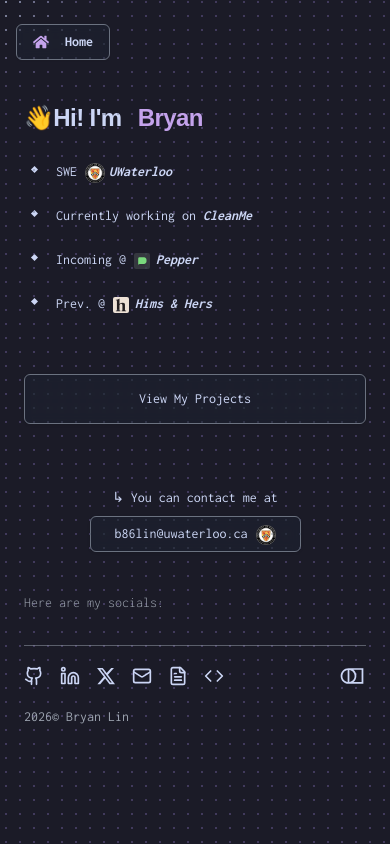
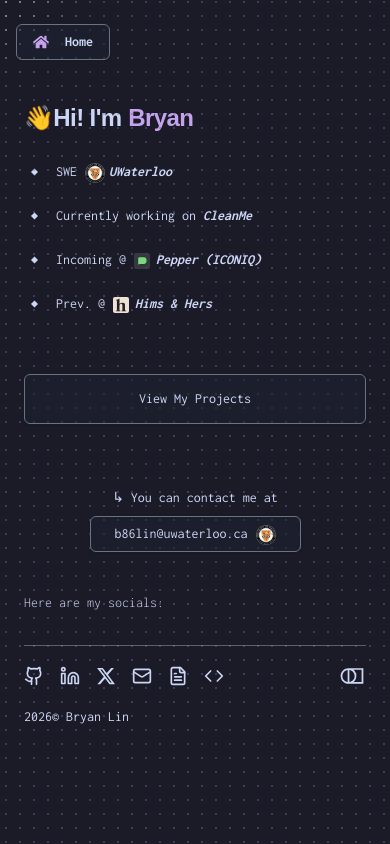
Before and after one commit to Blynkosaur/personal-portfolio-v2, a Next.js app: page / in a window 390 px wide. Built offline with nearby package versions, Linux system fonts and the light colour scheme; a web font is replaced by a local one.

Commit message:
fix: mobile text type

```diff
--- a/src/app/page.js
+++ b/src/app/page.js
@@ -103,6 +103,7 @@ export default function Home() {
               typingSpeed={60}
               pauseDuration={2000}
               initialDelay={0}
+              showCursor={false}
               textColors={["#CCD6F5"]}
               loop={false}
               style={{
@@ -117,7 +118,8 @@ export default function Home() {
               typingSpeed={75}
               pauseDuration={1500}
               initialDelay={500}
-              showCursor={false}
+              showCursor={true}
+              cursorCharacter="|"
               textColors={["#c4a3ec"]}
               loop={false}
               style={{
@@ -186,7 +188,7 @@ export default function Home() {
                 setHover(false);
               }}
             >
-              <div className="absolute left-2 top-[0.6rem] md:top-[1rem] w-[5px] h-[5px] bg-[#CCD6F5] rotate-45 transform transition-all duration-300 group-hover:rotate-90 group-hover:scale-110"></div>
+              <div className="absolute left-2 top-1/2 w-[5px] h-[5px] bg-[#CCD6F5] rotate-45 transform -translate-y-1/2 transition-all duration-300 group-hover:rotate-90 group-hover:scale-110"></div>
               SWE{""}
               <a
                 href="https://uwaterloo.ca"
@@ -256,7 +258,7 @@ export default function Home() {
                 setProgrammingHover(false);
               }}
             >
-              <div className="absolute left-2 top-[0.6rem] md:top-1/2 w-[5px] h-[5px] bg-[#CCD6F5] rotate-45 transform md:-translate-y-1/2 transition-all duration-300 group-hover:rotate-90 group-hover:scale-110"></div>
+              <div className="absolute left-2 top-1/2 w-[5px] h-[5px] bg-[#CCD6F5] rotate-45 transform -translate-y-1/2 transition-all duration-300 group-hover:rotate-90 group-hover:scale-110"></div>
               Currently working on{" "}
               <Link href={"/projects"}>
                 <span
@@ -292,7 +294,7 @@ export default function Home() {
                 setPepperHover(false);
               }}
             >
-              <div className="absolute left-2 top-[0.6rem] md:top-[1rem] w-[5px] h-[5px] bg-[#CCD6F5] rotate-45 transform transition-all duration-300 group-hover:rotate-90 group-hover:scale-110"></div>
+              <div className="absolute left-2 top-1/2 w-[5px] h-[5px] bg-[#CCD6F5] rotate-45 transform -translate-y-1/2 transition-all duration-300 group-hover:rotate-90 group-hover:scale-110"></div>
               Incoming @{"  "}
               <a
                 href="https://usepepper.com"
@@ -320,7 +322,7 @@ export default function Home() {
                       height={16}
                       className="object-contain rounded-[2px] relative top-[1px]"
                     />
-                    Pepper
+                    Pepper (ICONIQ)
                   </span>
                 )}
                 {pepperHover && (
@@ -343,7 +345,7 @@ export default function Home() {
                         height={16}
                         className="object-contain rounded-[2px] relative top-[1px]"
                       />
-                      Pepper
+                      Pepper (ICONIQ)
                     </span>
                   </Highlighter>
                 )}
@@ -359,7 +361,7 @@ export default function Home() {
                 setLivewellHover(false);
               }}
             >
-              <div className="absolute left-2 top-[0.6rem] md:top-[1rem] w-[5px] h-[5px] bg-[#CCD6F5] rotate-45 transform transition-all duration-300 group-hover:rotate-90 group-hover:scale-110"></div>
+              <div className="absolute left-2 top-1/2 w-[5px] h-[5px] bg-[#CCD6F5] rotate-45 transform -translate-y-1/2 transition-all duration-300 group-hover:rotate-90 group-hover:scale-110"></div>
               Prev. @{"  "}
               <a
                 href="https://joinlivewell.ca"
--- a/src/app/projects/page.js
+++ b/src/app/projects/page.js
@@ -92,7 +92,7 @@ export default function Projects() {
           My Projects
         </h1>
 
-        <p className="group   gap-4  relative  hover:font-bold transition-transform duration-200 text-gray-300 text-sm md:text-lg mb-2 leading-7 md:leading-7 text-left">
+        <p className="group   gap-4  relative  hover:font-bold transition-transform duration-200 text-[#CCD6F5] text-sm md:text-lg mb-2 leading-7 md:leading-7 text-left">
           <span
             className="group-hover:font-bold  font-bold italic"
             style={{
--- a/src/components/FooterBar.module.css
+++ b/src/components/FooterBar.module.css
@@ -10,7 +10,7 @@
   overflow: hidden;
   margin: 0 auto;
   font-size: 0.875rem;
-  color: #9ca3af;
+  color: #CCD6F5;
   font-family: var(--font-inconsolata), 'Courier New', monospace;
 }
 
@@ -29,7 +29,7 @@
   z-index: 1;
   margin: 0 0 1rem 0;
   font-size: 0.875rem;
-  color: #9ca3af;
+  color: #CCD6F5;
   text-align: left;
   font-weight: 300;
 }
@@ -142,7 +142,7 @@
   z-index: 1;
   margin: 0;
   font-size: 0.875rem;
-  color: #9ca3af;
+  color: #CCD6F5;
   text-align: left;
 }
 
--- a/src/components/ProjectCard.jsx
+++ b/src/components/ProjectCard.jsx
@@ -24,7 +24,7 @@ export default function ProjectCard({
       >
         {title}
       </h3>
-      <p className="text-gray-300 text-xs md:text-sm mb-4 text-justify">
+      <p className="text-[#CCD6F5] text-xs md:text-sm mb-4 text-justify">
         <span dangerouslySetInnerHTML={{ __html: description }} />
         <br />
         <br />
```
